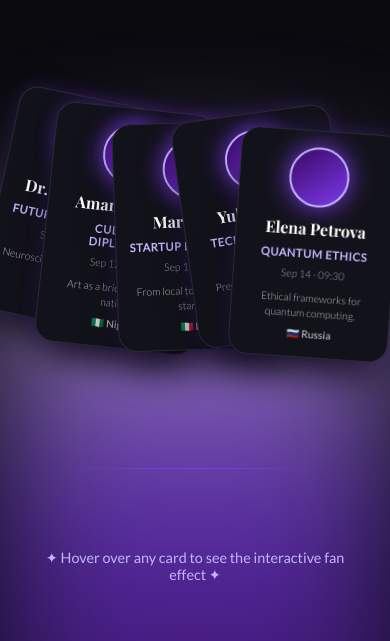
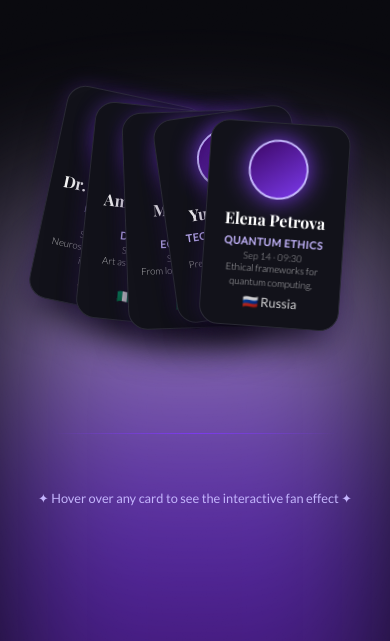
Before and after one commit to brainlink1/WS, a plain HTML site: page index.html in a window 390 px wide. Shown: the part 203-844 px from the top of the page. Drawn offline with nearby package versions, Linux system fonts and the light colour scheme.

Commit message:
Refactor styles for improved responsiveness and layout
Reduced padding, adjusted font sizes, and modified card dimensions for responsive design. Updated hover effects and improved overall layout for better usability.

```diff
--- a/index.html
+++ b/index.html
@@ -22,12 +22,12 @@
       justify-content: center;
       font-family: 'Lato', sans-serif;
       color: rgba(255,255,255,0.8);
-      padding: 2rem;
+      padding: 1rem;
       position: relative;
       overflow-x: hidden;
     }
 
-    /* ----- GLOWING PURPLE ORB (global background) ----- */
+    /* background effects (unchanged) */
     .orb-bg {
       position: fixed;
       top: 0;
@@ -48,7 +48,6 @@
       100% { opacity: 0.8; filter: blur(80px); }
     }
 
-    /* ----- GRAIN TEXTURE ----- */
     .grain {
       position: fixed;
       top: 0;
@@ -62,10 +61,9 @@
       background-repeat: repeat;
     }
 
-    /* ----- SECTION HEADERS ----- */
     .section-title {
       font-family: 'Playfair Display', serif;
-      font-size: clamp(2.5rem, 8vw, 4.5rem);
+      font-size: clamp(2rem, 7vw, 4.5rem);
       font-style: italic;
       color: #FFFFFF;
       text-shadow: 0 0 15px #7C3AED80;
@@ -81,10 +79,11 @@
       text-transform: uppercase;
       letter-spacing: 0.15em;
       color: #C4B5FD;
-      margin-bottom: 3rem;
+      margin-bottom: 2rem;
       text-align: center;
       position: relative;
       z-index: 2;
+      font-size: clamp(0.7rem, 3vw, 1rem);
     }
 
     /* ----- BOUNCE CARDS CONTAINER ----- */
@@ -92,7 +91,7 @@
       position: relative;
       width: 100%;
       max-width: 950px;
-      height: 520px;
+      height: 500px; /* will adjust via media queries */
       margin: 0 auto;
       display: flex;
       justify-content: center;
@@ -102,7 +101,6 @@
 
     .bounce-card {
       position: absolute;
-      width: 240px;
       background: #12121A;
       border-radius: 1.8rem;
       border: 1px solid #2a2a35;
@@ -112,8 +110,6 @@
       display: flex;
       flex-direction: column;
       align-items: center;
-      padding: 1.8rem 1.2rem;
-      color: white;
       text-align: center;
       backface-visibility: hidden;
       cursor: pointer;
@@ -125,18 +121,15 @@
     }
 
     .bounce-card .speaker-img {
-      width: 100px;
-      height: 100px;
       border-radius: 50%;
       background: linear-gradient(145deg, #3B0764, #7C3AED);
-      margin-bottom: 1.2rem;
+      margin-bottom: 1rem;
       border: 3px solid #C4B5FD;
       box-shadow: 0 0 25px #7C3AED;
     }
 
     .bounce-card h4 {
       font-family: 'Playfair Display', serif;
-      font-size: 1.3rem;
       font-weight: 700;
       color: white;
       margin-bottom: 0.2rem;
@@ -145,42 +138,43 @@
     .bounce-card .topic {
       font-family: 'Lato', sans-serif;
       font-weight: 600;
-      font-size: 0.9rem;
       color: #C4B5FD;
       text-transform: uppercase;
       letter-spacing: 0.1em;
-      margin: 0.3rem 0;
+      margin: 0.2rem 0;
     }
 
     .bounce-card .datetime {
       font-family: 'Lato', sans-serif;
       font-weight: 300;
-      font-size: 0.8rem;
       color: rgba(255,255,255,0.6);
-      margin: 0.2rem 0;
     }
 
     .bounce-card .bio {
       font-family: 'Lato', sans-serif;
       font-weight: 300;
-      font-size: 0.8rem;
       color: rgba(255,255,255,0.7);
-      margin-top: 0.5rem;
       line-height: 1.4;
-      max-width: 200px;
     }
 
-    .bounce-card .country {
-      font-size: 0.9rem;
-      margin-top: 0.5rem;
-      opacity: 0.8;
+    /* ----- RESPONSIVE SIZING (phones first) ----- */
+    /* Default (desktop) */
+    .bounce-card {
+      width: 240px;
+      padding: 1.8rem 1.2rem;
     }
+    .bounce-card .speaker-img {
+      width: 100px;
+      height: 100px;
+    }
+    .bounce-card h4 { font-size: 1.3rem; }
+    .bounce-card .topic { font-size: 0.9rem; }
+    .bounce-card .datetime,
+    .bounce-card .bio { font-size: 0.8rem; }
 
-    /* ----- RESPONSIVE DESIGN (phones) ----- */
+    /* Tablet (≤700px) */
     @media (max-width: 700px) {
-      .bounce-container {
-        height: 460px;
-      }
+      .bounce-container { height: 460px; }
       .bounce-card {
         width: 200px;
         padding: 1.4rem 1rem;
@@ -188,54 +182,39 @@
       .bounce-card .speaker-img {
         width: 80px;
         height: 80px;
-        margin-bottom: 1rem;
+        margin-bottom: 0.9rem;
       }
-      .bounce-card h4 {
-        font-size: 1.1rem;
-      }
-      .bounce-card .topic {
-        font-size: 0.8rem;
-      }
+      .bounce-card h4 { font-size: 1.2rem; }
+      .bounce-card .topic { font-size: 0.8rem; }
       .bounce-card .datetime,
-      .bounce-card .bio,
-      .bounce-card .country {
-        font-size: 0.7rem;
-      }
+      .bounce-card .bio { font-size: 0.75rem; }
     }
 
+    /* Phone (≤480px) – smaller cards and reduced translation */
     @media (max-width: 480px) {
-      .bounce-container {
-        height: 400px;
-      }
+      .bounce-container { height: 380px; }
       .bounce-card {
-        width: 160px;
-        padding: 1rem 0.8rem;
+        width: 140px;
+        padding: 1rem 0.6rem;
         border-radius: 1.2rem;
       }
       .bounce-card .speaker-img {
         width: 60px;
         height: 60px;
         border-width: 2px;
-        margin-bottom: 0.7rem;
+        margin-bottom: 0.6rem;
       }
-      .bounce-card h4 {
-        font-size: 1rem;
-      }
-      .bounce-card .topic {
-        font-size: 0.7rem;
-        letter-spacing: 0.05em;
-      }
+      .bounce-card h4 { font-size: 1rem; }
+      .bounce-card .topic { font-size: 0.65rem; letter-spacing: 0.05em; }
       .bounce-card .datetime,
-      .bounce-card .bio,
-      .bounce-card .country {
-        font-size: 0.65rem;
-      }
+      .bounce-card .bio { font-size: 0.6rem; }
+      .bounce-card .bio { max-width: 120px; }
     }
 
     .info-note {
-      margin-top: 3rem;
+      margin-top: 2rem;
       color: #C4B5FD;
-      font-size: 0.9rem;
+      font-size: 0.8rem;
       text-align: center;
       z-index: 2;
       position: relative;
@@ -246,21 +225,19 @@
       border: 0;
       height: 1px;
       background: linear-gradient(90deg, transparent, #7C3AED, transparent);
-      margin: 2rem auto;
+      margin: 1.5rem auto;
       z-index: 2;
       position: relative;
     }
   </style>
 </head>
 <body>
-  <!-- background effects -->
   <div class="orb-bg"></div>
   <div class="grain"></div>
 
   <h2 class="section-title">Conferences & Talks</h2>
   <div class="section-subtitle">speakers that inspire</div>
 
-  <!-- BOUNCE CARDS CONTAINER -->
   <div class="bounce-container" id="bounceContainer"></div>
 
   <hr />
@@ -270,7 +247,6 @@
 
   <script>
     (function() {
-      // ----- SPEAKER DATA (replace with your own) -----
       const speakers = [
         {
           name: 'Dr. Sarah Chen',
@@ -309,25 +285,28 @@
         }
       ];
 
-      // Transform styles (rotate + translate) – now responsive offsets will be set via JS based on screen width
-      const isMobile = window.innerWidth <= 480;
-      const isTablet = window.innerWidth <= 700 && window.innerWidth > 480;
+      // Translation offsets (in pixels) based on screen width
+      function getOffsets() {
+        const width = window.innerWidth;
+        if (width <= 480) {
+          return [-80, -40, 0, 40, 80];     // phone: smaller spread
+        } else if (width <= 700) {
+          return [-140, -70, 0, 70, 140];   // tablet
+        } else {
+          return [-190, -100, 0, 100, 190]; // desktop
+        }
+      }
 
-      // Base translation amounts (in pixels) for desktop, then scale down for mobile
-      let desktopOffsets = [-190, -100, 0, 100, 190];
-      let mobileOffsets = [-120, -70, 0, 70, 120];    // for 480px and below
-      let tabletOffsets = [-160, -85, 0, 85, 160];    // for between 481px and 700px
+      // Rotation values (keep consistent)
+      const rotValues = [12, 6, -2, -8, 4];
 
-      let offsets = desktopOffsets;
-      if (isMobile) offsets = mobileOffsets;
-      else if (isTablet) offsets = tabletOffsets;
+      // Build transform strings
+      function buildTransformStyles(offsets) {
+        return offsets.map((offset, idx) => `rotate(${rotValues[idx]}deg) translate(${offset}px)`);
+      }
 
-      // Build transform strings with rotation
-      const transformStyles = offsets.map((offset, idx) => {
-        // Add slight rotation variation per card (similar to original)
-        const rotValues = [12, 6, -2, -8, 4];
-        return `rotate(${rotValues[idx]}deg) translate(${offset}px)`;
-      });
+      let currentOffsets = getOffsets();
+      let transformStyles = buildTransformStyles(currentOffsets);
 
       const container = document.getElementById('bounceContainer');
 
@@ -337,7 +316,7 @@
         card.className = `bounce-card card-${idx}`;
         card.setAttribute('data-index', idx);
         card.style.transform = transformStyles[idx];
-        card.style.zIndex = idx; // initial order
+        card.style.zIndex = idx;
 
         card.innerHTML = `
           <div class="speaker-img"></div>
@@ -345,7 +324,7 @@
           <div class="topic">${speaker.topic}</div>
           <div class="datetime">${speaker.datetime}</div>
           <div class="bio">${speaker.bio}</div>
-          <div class="country">${speaker.country}</div>
+          <div class="country" style="font-size:0.8rem; margin-top:0.3rem;">${speaker.country}</div>
         `;
 
         container.appendChild(card);
@@ -358,12 +337,12 @@
         card.dataset.originalTransform = transformStyles[i];
       });
 
-      // Helper: remove rotation from transform string
+      // Helper: remove rotation
       function removeRotation(transformStr) {
         return transformStr.replace(/rotate\([^)]*\)/, 'rotate(0deg)');
       }
 
-      // Helper: add offset to translateX (handles 'translate(XXpx)' or prepends if none)
+      // Helper: add offset to translate
       function addOffsetToTranslate(transformStr, offset) {
         const translateRegex = /translate\(([-0-9.]+)px\)/;
         const match = transformStr.match(translateRegex);
@@ -372,19 +351,18 @@
           const newX = currentX + offset;
           return transformStr.replace(translateRegex, `translate(${newX}px)`);
         } else {
-          // If no translate, add one at the beginning
           return `translate(${offset}px) ` + transformStr;
         }
       }
 
-      // Determine hover offset based on screen size
+      // Hover offset based on screen size
       function getHoverOffset() {
-        if (window.innerWidth <= 480) return 90;      // smaller shift on phones
-        if (window.innerWidth <= 700) return 120;     // medium shift on tablets
-        return 140;                                    // desktop shift
+        const width = window.innerWidth;
+        if (width <= 480) return 50;    // phone: smaller shift
+        if (width <= 700) return 100;   // tablet
+        return 140;                      // desktop
       }
 
-      // Mouseenter handler
       function onCardEnter(e) {
         const hoveredCard = e.currentTarget;
         const hoveredIdx = parseInt(hoveredCard.dataset.index);
@@ -395,21 +373,18 @@
           let newTransform;
 
           if (i === hoveredIdx) {
-            // Hovered card: remove rotation, keep translation
             newTransform = removeRotation(original);
-            card.style.zIndex = 100; // bring to front
+            card.style.zIndex = 100;
           } else {
-            // Sibling: push left or right
             const offset = i < hoveredIdx ? -offsetAmount : offsetAmount;
             newTransform = addOffsetToTranslate(original, offset);
-            card.style.zIndex = i; // restore default order
+            card.style.zIndex = i;
           }
 
           card.style.transform = newTransform;
         });
       }
 
-      // Mouseleave handler: reset all to original transforms
       function onCardLeave() {
         cards.forEach((card, i) => {
           card.style.transform = card.dataset.originalTransform;
@@ -417,33 +392,21 @@
         });
       }
 
-      // Attach listeners
       cards.forEach(card => {
         card.addEventListener('mouseenter', onCardEnter);
         card.addEventListener('mouseleave', onCardLeave);
       });
 
-      // Optional: update on window resize (recalculate transforms if needed)
-      window.addEventListener('resize', function() {
-        // Determine new offsets
-        const newIsMobile = window.innerWidth <= 480;
-        const newIsTablet = window.innerWidth <= 700 && window.innerWidth > 480;
-        let newOffsets = desktopOffsets;
-        if (newIsMobile) newOffsets = mobileOffsets;
-        else if (newIsTablet) newOffsets = tabletOffsets;
-
-        // Only update if offsets changed
-        const currentOffsets = offsets;
+      // Update on resize
+      window.addEventListener('resize', () => {
+        const newOffsets = getOffsets();
+        // Check if offsets changed
         if (JSON.stringify(newOffsets) !== JSON.stringify(currentOffsets)) {
-          offsets = newOffsets;
-          // rebuild transform styles
-          const rotValues = [12, 6, -2, -8, 4];
-          const newTransformStyles = offsets.map((offset, idx) => {
-            return `rotate(${rotValues[idx]}deg) translate(${offset}px)`;
-          });
+          currentOffsets = newOffsets;
+          const newTransformStyles = buildTransformStyles(currentOffsets);
           cards.forEach((card, i) => {
             card.dataset.originalTransform = newTransformStyles[i];
-            if (!card.matches(':hover')) { // only reset if not hovered
+            if (!card.matches(':hover')) {
               card.style.transform = newTransformStyles[i];
             }
           });
```
